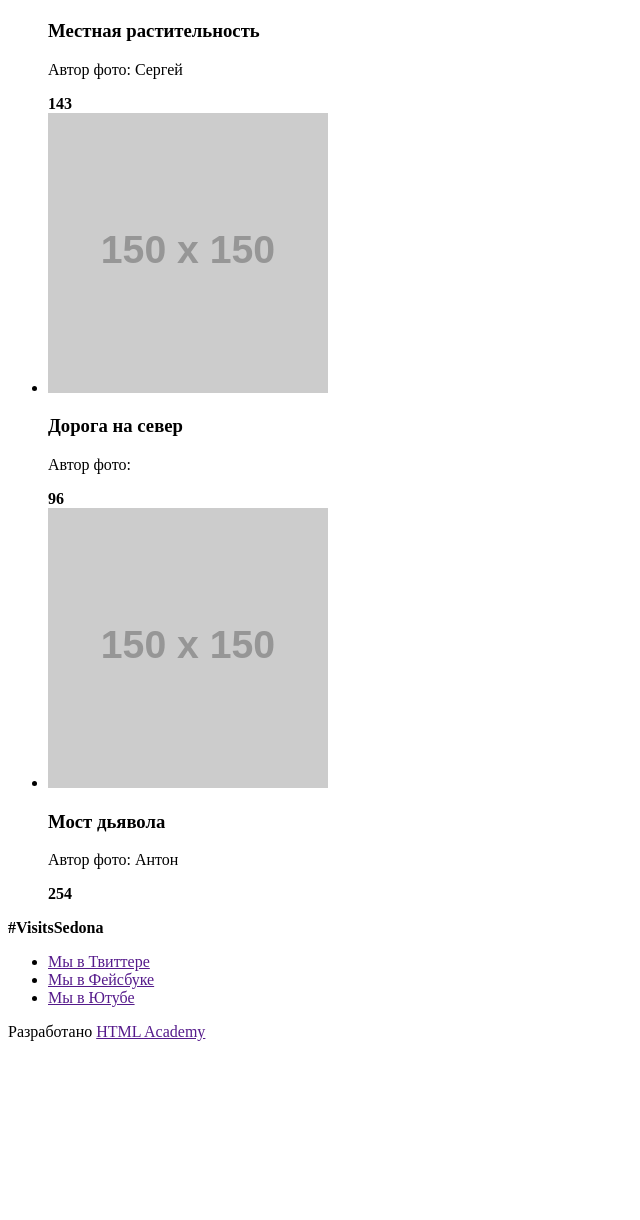
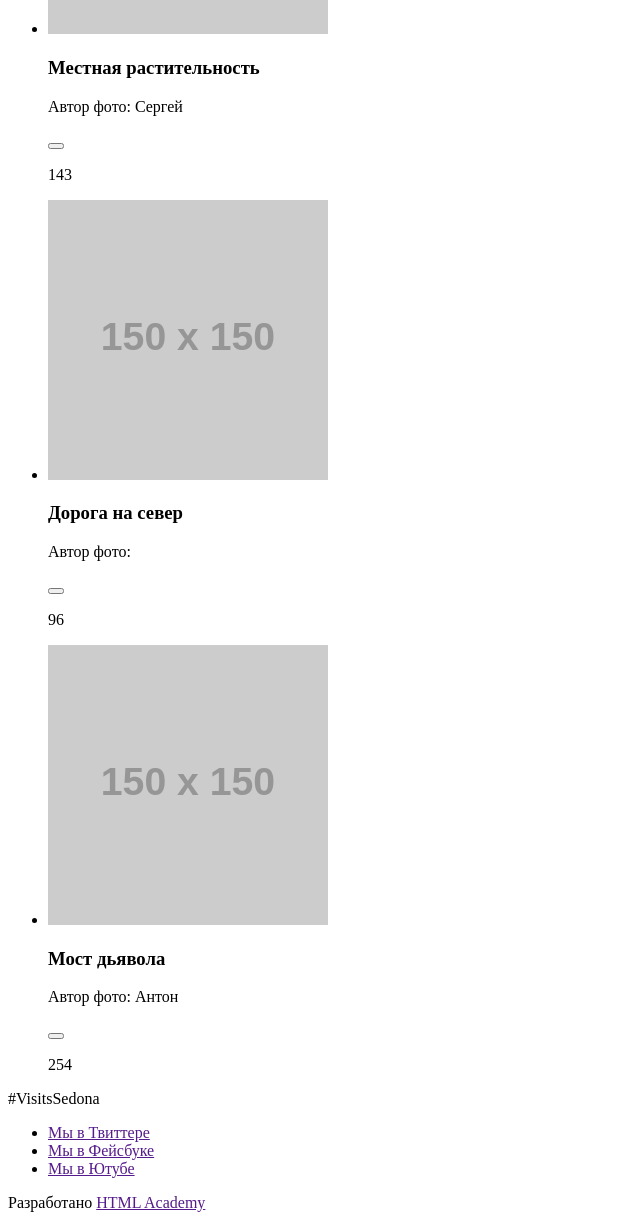
Before and after one commit to Delayload/1333443-sedona-19, a website: page source/photo.html in a window 1280 px wide. Shown: the part 1087-2307 px from the top of the page, without its empty margins (0-640 px from the left). Before the commit the page ends 2136 px from the top, so only its background shows below. Drawn offline with Linux system fonts and the light colour scheme; placeholder pictures from the web are drawn by us.

Commit message:
Правки

```diff
--- a/source/photo.html
+++ b/source/photo.html
@@ -8,10 +8,9 @@
     <header class="page-header">
         <nav class="main-nav">
             <button class="main-nav__toggle" type="button">Открыть меню</button>
-            <a class="main-nav__logo" href="#">
+            <a class="main-nav__logo" href="index.html">Главная>
                 <img class="main-nav__logo-image" src="https://via.placeholder.com/150x150" width="102" height="83" alt="Логотип Седона">
             </a>
-            <nav class="main-nav__wrapper">
             <ul class="main-nav__list">
                 <li class="main-nav__item">
                     <a href="index.html">Главная</a>
@@ -27,15 +26,14 @@
                 </li>
             </ul>
         </nav>
-        </nav>
         <img class="page-header__img"  src="https://via.placeholder.com/150x150" width="229" height="39" alt="Интро Седона">
     </header>
 
     <main class="photo-main">
-        <div class="intro">
+        <section class="intro">
             <h1 class="intro__heading">Фото и видео</h1>
             <p class="intro__text">Не можете решиться на путешествие из-за курса? Фотографии помогут вам забыть о политике и экономике.</p>
-        </div>
+        </section>
         <section class="photos">
             <h2 class="visually-hidden">Фотографии из Седоны</h2>
             <ul class="photos__list">
@@ -43,32 +41,43 @@
                     <img class="photos__img" src="https://via.placeholder.com/150x150" width="280" height="280" alt="Народные просторы">
                     <h3 class="photos__heading">Народные просторы</h3>
                     <p class="photos__author">Автор фото: Борис</p>
-                    <b class="photos__likes">1350</b>
+                    <div class="photos__likes-wrap">
+                      <button class="photos__likes-logo" type="button"></button>
+                      <p class="photos__likes-count">1350</p>
+                    </div>
                 </li>
                 <li class="photos__item">
                     <img class="photos__img" src="https://via.placeholder.com/150x150" width="280" height="280" alt="Местная растительность">
                     <h3 class="photos__heading">Местная растительность</h3>
                     <p class="photos__author">Автор фото: Сергей</p>
-                    <b class="photos__likes">143</b>
+                    <div class="photos__likes-wrap">
+                      <button class="photos__likes-logo" type="button"></button>
+                      <p class="photos__likes-count">143</p>
+                    </div>
                 </li>
                 <li class="photos__item">
                     <img class="photos__img" src="https://via.placeholder.com/150x150" width="280" height="280" alt="Дорога на север">
                     <h3 class="photos__heading">Дорога на север</h3>
                     <p class="photos__author">Автор фото: </p>
-                    <b class="photos__likes">96</b>
+                    <div class="photos__likes-wrap">
+                      <button class="photos__likes-logo" type="button"></button>
+                      <p class="photos__likes-count">96</p>
+                    </div>
                 </li>
                 <li class="photos__item">
                     <img class="photos__img" src="https://via.placeholder.com/150x150" width="280" height="280" alt="Мост дьявола">
                     <h3 class="photos__heading">Мост дьявола</h3>
                     <p class="photos__author">Автор фото: Антон</p>
-                    <b class="photos__likes">254</b>
+                    <div class="photos__likes-wrap">
+                      <button class="photos__likes-logo" type="button"></button>
+                      <p class="photos__likes-count">254</p>
+                    </div>
                 </li>
             </ul>
         </section>
     </main>
     <footer class="page-footer">
-        <b class="footer__tag">#VisitsSedona</b>
-        <div class="page-footer__social social">
+      <p class="footer__tag">#VisitsSedona</p>
       <ul class="social__list">
           <li class="social__item">
               <a class="social__link social__link--twitter" href="">Мы в Твиттере</a>
@@ -80,7 +89,6 @@
               <a class="social__link social__link--youtube" href="">Мы в Ютубе</a>
           </li>
       </ul>
-        </div>
       <div class="page-footer__copyright copyright">
           <span class="copyright__text">Разработано</span>
           <a class="button copyright__link" href="">HTML Academy</a>
```
Also changed, not shown: source/form.html (+2 -6 lines), source/index.html (+3 -7 lines). Lines whose indentation alone changed are shown as unchanged.
